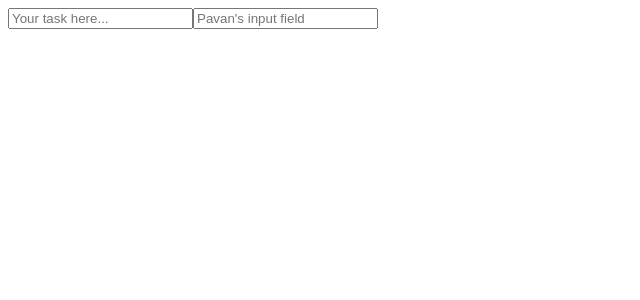
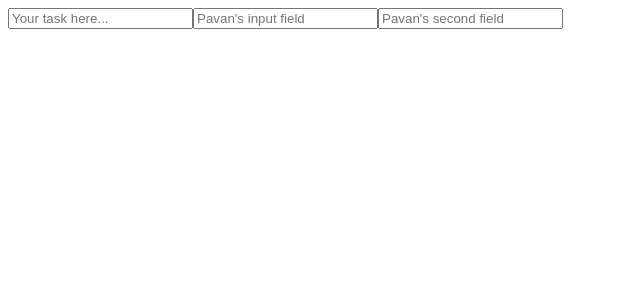
Before and after one commit to ashikdnd/todo, an Angular app: page / in a window 1280 px wide. Shown: the top 300 px of the page, without its empty margins (0-640 px from the left). Built offline with nearby package versions, Linux system fonts and the light colour scheme.

Commit message:
Second commit with changes

```diff
--- a/src/app/app.component.html
+++ b/src/app/app.component.html
@@ -1,2 +1,3 @@
 <input placeholder="Your task here..." type="text">
 <input type="text" placeholder="Pavan's input field">
+<input type="text" placeholder="Pavan's second field">
```
